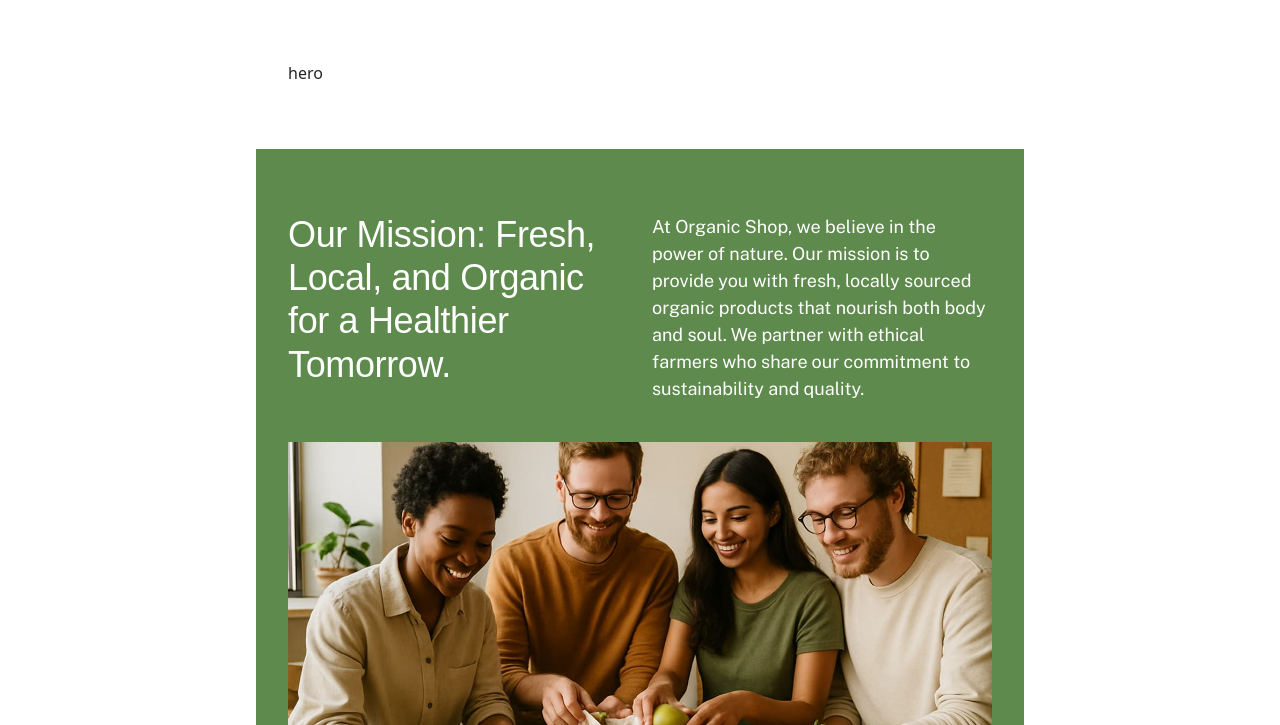
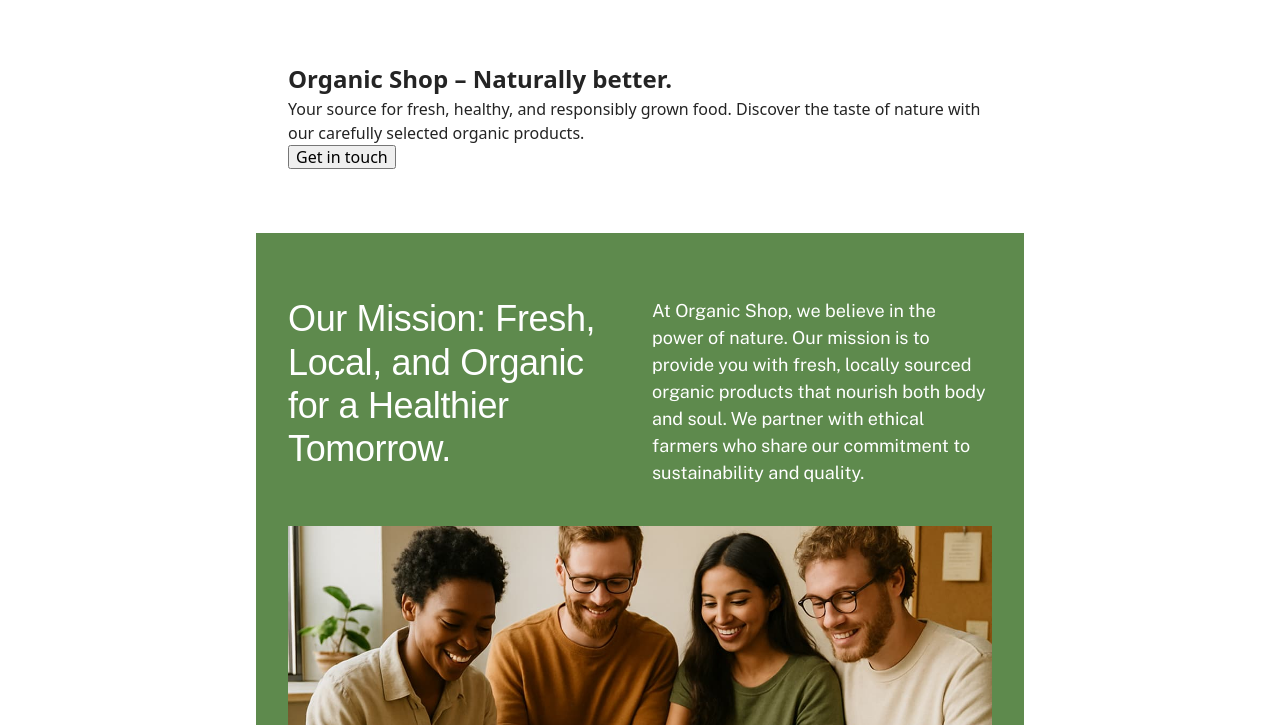
Before and after one commit to kalyniuk-an/project-html-css-08-organic-shop, a website built with Vite: page src/index.html in a window 1280 px wide. Shown: the part 75-800 px from the top of the page. Built offline with nearby package versions, Linux system fonts and the light colour scheme; files whose address does not match are found by name; a web font is replaced by a local one.

Commit message:
hero index code

```diff
--- a/src/partials/hero.html
+++ b/src/partials/hero.html
@@ -1,5 +1,16 @@
-<section class="hero section">
+<section class="hero section" id="hero">
   <div class="container">
-    hero
+    <h1 class="hero-title">Organic Shop – Naturally better.</h1>
+    <p class="hero-description">
+      Your source for fresh, healthy, and responsibly grown food. Discover the
+      taste of nature with our carefully selected organic products.
+    </p>
+    <button
+      type="button"
+      class="btn-primary"
+      onclick="location.href = '#contacts'"
+    >
+      Get in touch
+    </button>
   </div>
 </section>
```
